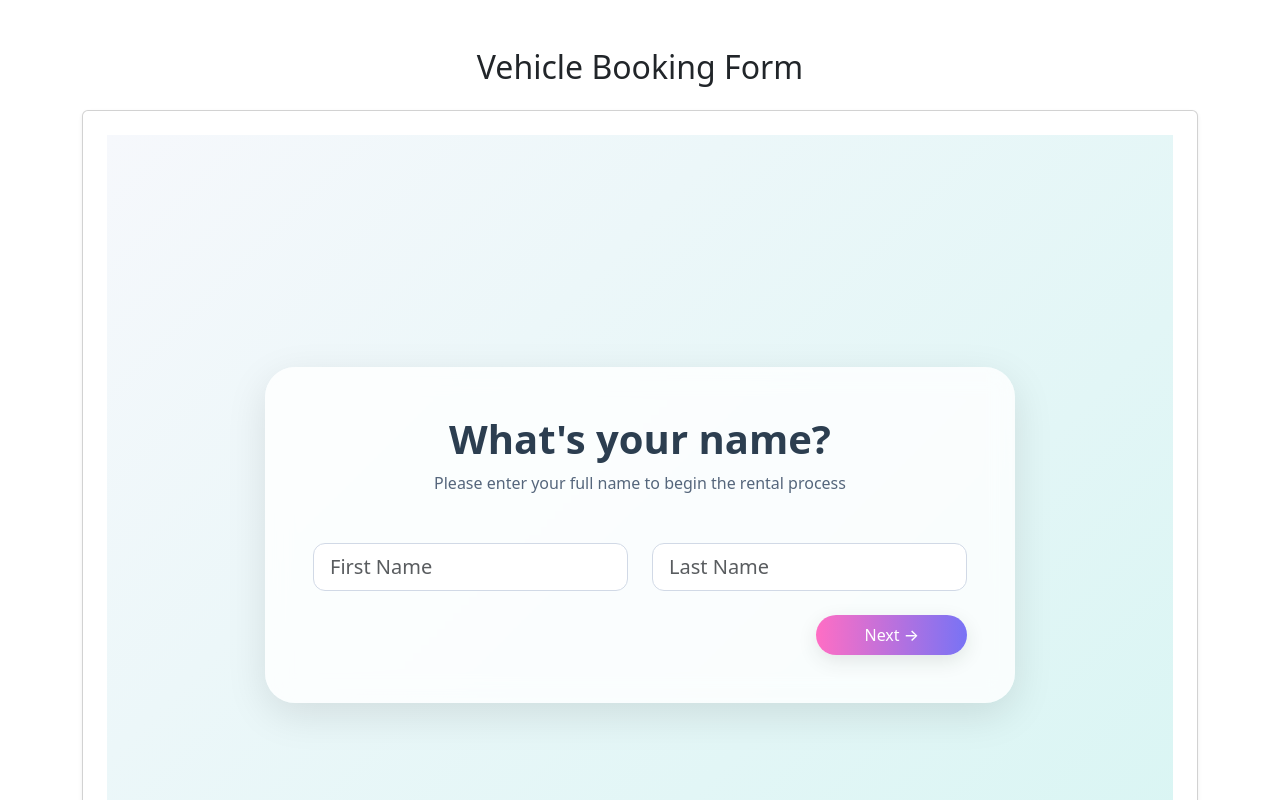
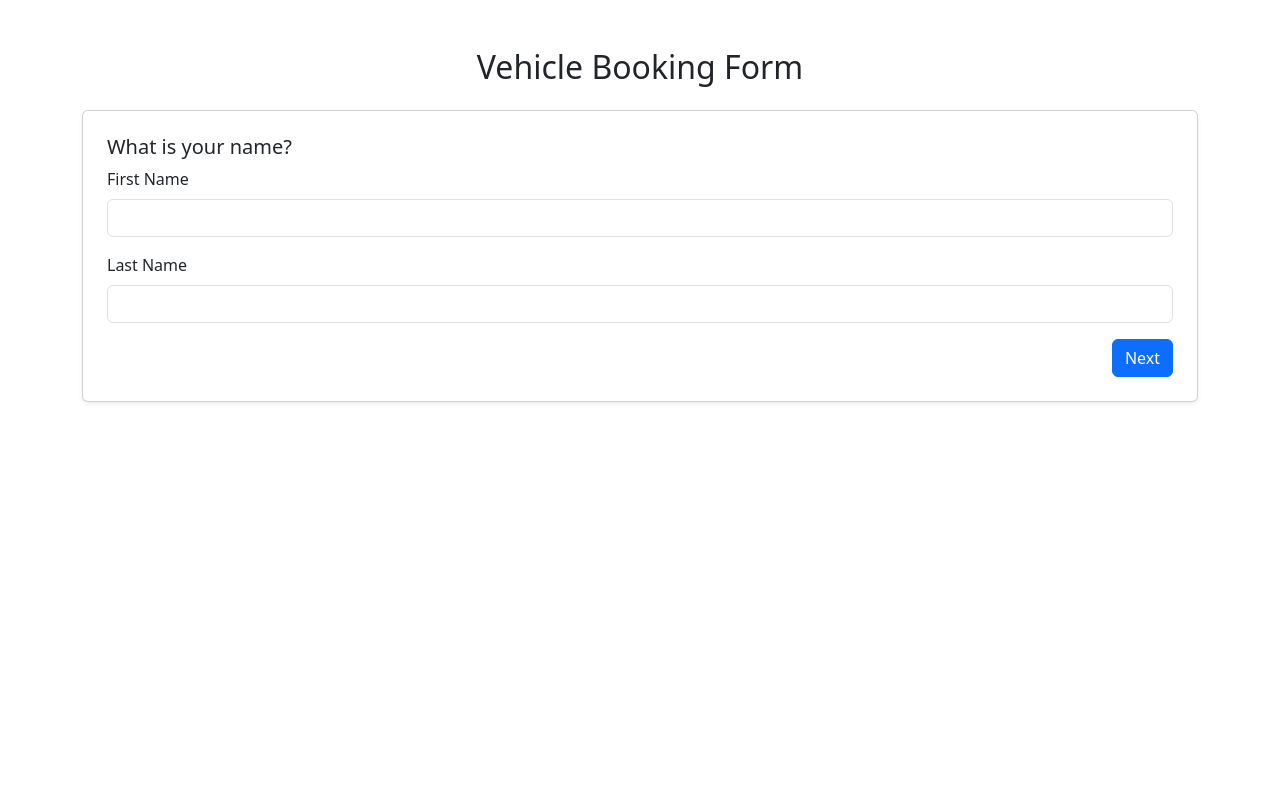
Before and after one commit to yashaswi2807/Vehicle-Rental-Form, a React (Create React App) app in the folder frontend/: page / in a window 1280 px wide. Shown: the top 800 px of the page. Built offline with nearby package versions, Linux system fonts and the light colour scheme.

Commit message:
Update StepName.jsx

```diff
--- a/frontend/src/components/steps/StepName.jsx
+++ b/frontend/src/components/steps/StepName.jsx
@@ -1,99 +1,54 @@
-import React from 'react';
-import { motion } from 'framer-motion';
+import React, { useState } from 'react';
 
-const StepName = ({ formData, setFormData, onNext }) => {
+function StepName({ formData, setFormData, nextStep }) {
+  const [error, setError] = useState('');
+
   const handleNext = () => {
-    if (!formData.firstName || !formData.lastName) {
-      alert('Please enter both first and last name');
+    if (!formData.firstName.trim() || !formData.lastName.trim()) {
+      setError('Please enter both first and last name');
       return;
     }
-    onNext();
+    setError('');
+    nextStep();
   };
 
   return (
-    <div
-      style={{
-        minHeight: '100vh',
-        display: 'flex',
-        alignItems: 'center',
-        justifyContent: 'center',
-        padding: '2rem',
-        background: 'linear-gradient(135deg, #f6f8fc, #d8f5f3)',
-      }}
-    >
-      <motion.div
-        initial={{ opacity: 0, y: 30 }}
-        animate={{ opacity: 1, y: 0 }}
-        transition={{ duration: 0.8 }}
-        style={{
-          background: '#ffffffcc',
-          backdropFilter: 'blur(12px)',
-          borderRadius: '30px',
-          padding: '3rem',
-          width: '100%',
-          maxWidth: '750px',
-          boxShadow: '0 12px 40px rgba(0, 0, 0, 0.1)',
-        }}
-      >
-        <div className="text-center mb-5">
-          <h2
-            className="fw-bold"
-            style={{
-              fontSize: '2.5rem',
-              color: '#2c3e50',
-              fontWeight: 700,
-            }}
-          >
-            What's your name?
-          </h2>
-          <p style={{ color: '#55667c', fontSize: '1rem' }}>
-            Please enter your full name to begin the rental process
-          </p>
-        </div>
+    <div>
+      <h5>What is your name?</h5>
 
-        <div className="row g-4 mb-4">
-          <div className="col">
-            <input
-              type="text"
-              className="form-control form-control-lg"
-              placeholder="First Name"
-              value={formData.firstName}
-              onChange={(e) => setFormData({ ...formData, firstName: e.target.value })}
-              style={{ borderRadius: '12px', border: '1px solid #d1d9e6' }}
-            />
-          </div>
-          <div className="col">
-            <input
-              type="text"
-              className="form-control form-control-lg"
-              placeholder="Last Name"
-              value={formData.lastName}
-              onChange={(e) => setFormData({ ...formData, lastName: e.target.value })}
-              style={{ borderRadius: '12px', border: '1px solid #d1d9e6' }}
-            />
-          </div>
-        </div>
+      <div className="mb-3">
+        <label className="form-label">First Name</label>
+        <input
+          type="text"
+          className="form-control"
+          value={formData.firstName}
+          onChange={(e) =>
+            setFormData({ ...formData, firstName: e.target.value })
+          }
+        />
+      </div>
 
-        <div className="text-end">
-          <button
-            onClick={handleNext}
-            className="btn px-5 py-2"
-            style={{
-              background: 'linear-gradient(to right, #ff6ec4, #7873f5)',
-              color: 'white',
-              fontWeight: 500,
-              fontSize: '1rem',
-              borderRadius: '50px',
-              border: 'none',
-              boxShadow: '0 6px 20px rgba(0,0,0,0.1)',
-            }}
-          >
-            Next →
-          </button>
-        </div>
-      </motion.div>
+      <div className="mb-3">
+        <label className="form-label">Last Name</label>
+        <input
+          type="text"
+          className="form-control"
+          value={formData.lastName}
+          onChange={(e) =>
+            setFormData({ ...formData, lastName: e.target.value })
+          }
+        />
+      </div>
+
+      {error && <div className="alert alert-danger">{error}</div>}
+
+      <div className="text-end">
+        <button className="btn btn-primary" onClick={handleNext}>
+          Next
+        </button>
+      </div>
     </div>
   );
-};
+}
 
 export default StepName;
```
